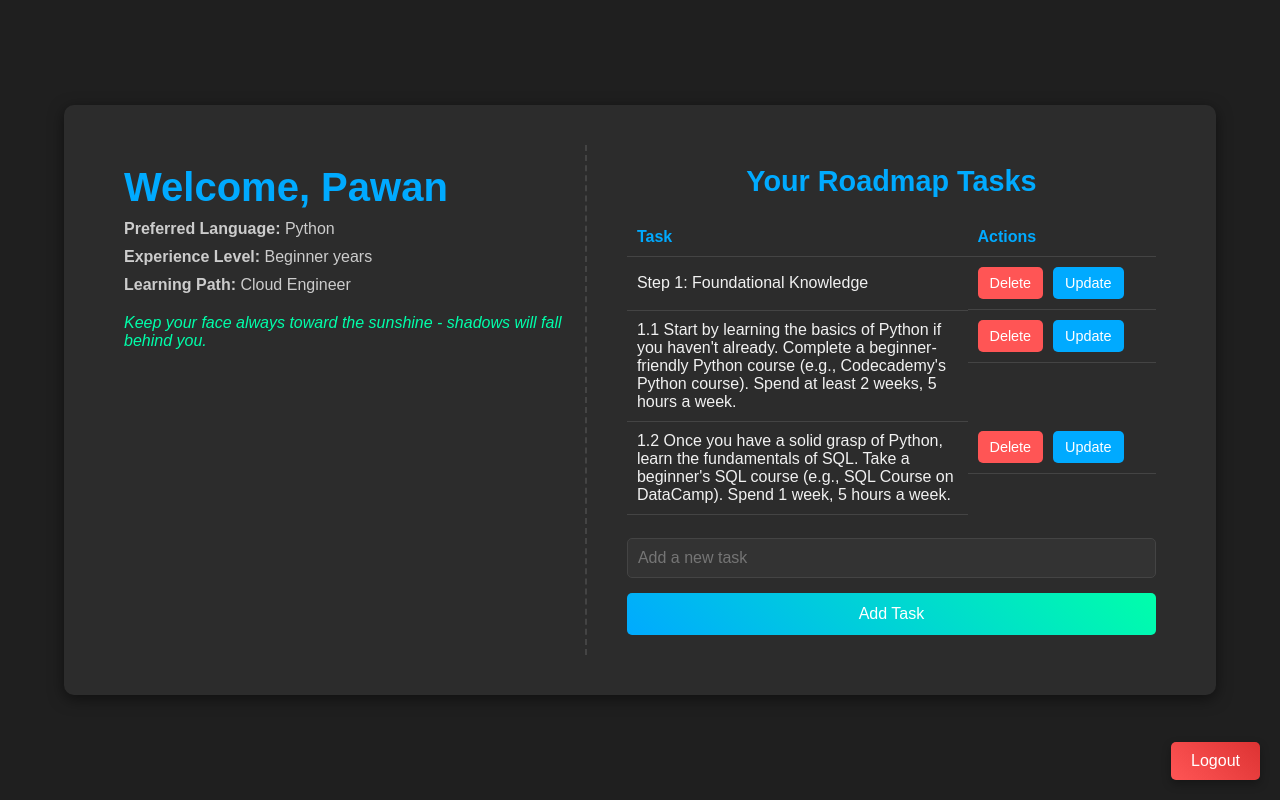
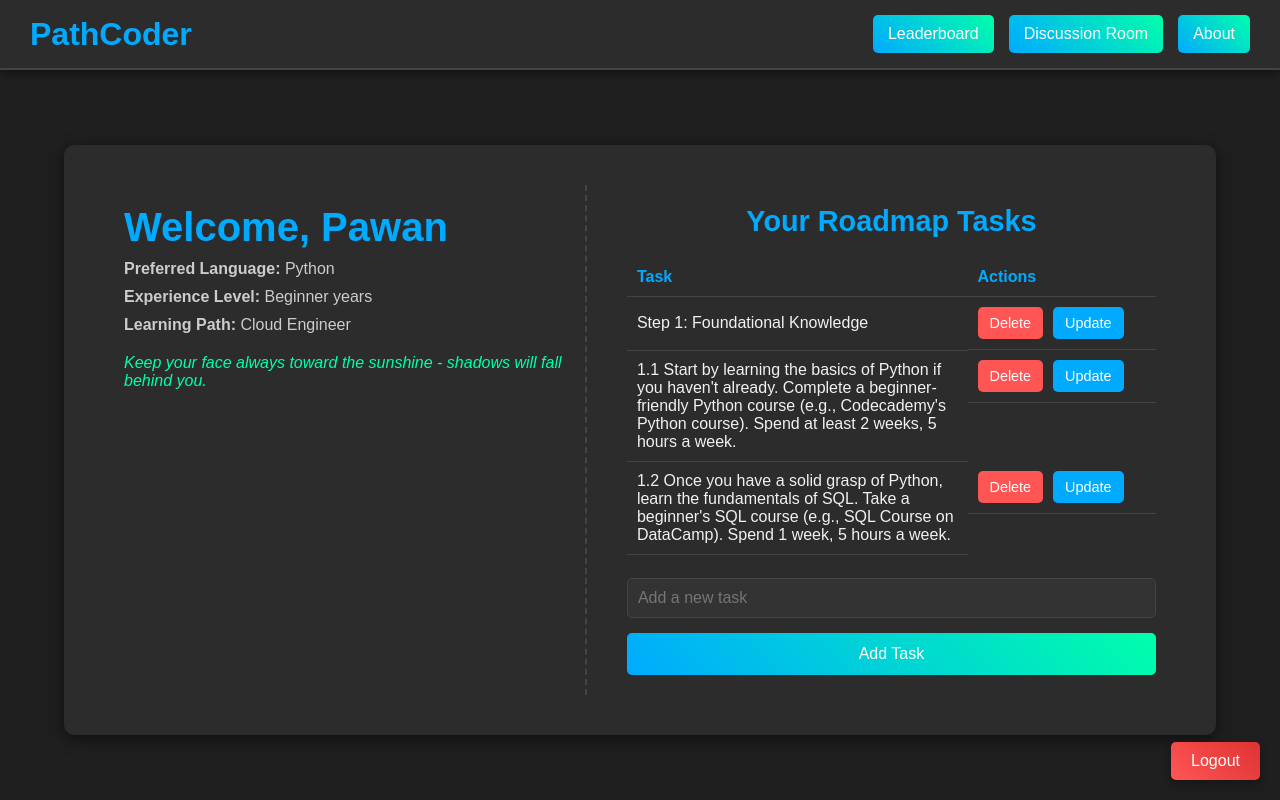
Before and after one commit to zGamingTechz/PathCoder, a Flask app: page / in a window 1280 px wide. Run offline with Flask 3, Linux system fonts and the light colour scheme; a user stored in the database is signed in; data comes from the database, SQL or seed files in the repository.

Commit message:
Added header

```diff
--- a/app.py
+++ b/app.py
@@ -40,12 +40,6 @@ class User(db.Model):
 
 @app.route('/', methods=['GET', 'POST'])
 def home():
-
-    # REMOVEEEE !!!!!!!!
-    #session["logged_in"] = False
-    #session['answered'] = True
-    # REMOVEEE  !!!!!!!!!!!!!!
-
     if request.method == "POST":
         task_content = request.form['content']
         new_task = ToDo(content=task_content, email=session['user_email'])
--- a/static/style_home.css
+++ b/static/style_home.css
@@ -171,3 +171,52 @@ a.btn.delete:hover {
     background-color: #cc2222;
     transform: scale(1.05);
 }
+
+/* Header Section */
+.header {
+    position: fixed;
+    top: 0;
+    left: 0;
+    width: 100%;
+    background-color: #2c2c2c;
+    padding: 15px 30px;
+    display: flex;
+    align-items: center;
+    justify-content: space-between;
+    box-shadow: 0 2px 10px rgba(0, 0, 0, 0.5);
+    border-bottom: 2px solid #444;
+    z-index: 10;
+}
+
+.header .logo h1 {
+    font-size: 2rem;
+    color: #00aaff;
+    font-weight: bold;
+    margin: 0;
+}
+
+.nav-links {
+    display: flex;
+    gap: 15px;
+}
+
+.nav-btn {
+    text-decoration: none;
+    padding: 10px 15px;
+    background: linear-gradient(45deg, #00aaff, #00ffaa);
+    color: #fff;
+    font-size: 1rem;
+    border-radius: 5px;
+    text-align: center;
+    transition: background-color 0.3s, transform 0.2s;
+}
+
+.nav-btn:hover {
+    background-color: #0088cc;
+    transform: scale(1.05);
+}
+
+/* Adjust page layout for fixed header */
+body {
+    padding-top: 80px; /* Add padding equal to the header height */
+}
--- a/templates/home.html
+++ b/templates/home.html
@@ -6,6 +6,18 @@
 {% endblock %}
 
 {% block body %}
+<!-- Header Section -->
+<header class="header">
+    <div class="logo">
+        <h1>PathCoder</h1>
+    </div>
+    <nav class="nav-links">
+        <a href="/leaderboard" class="nav-btn">Leaderboard</a>
+        <a href="/chatroom" class="nav-btn">Discussion Room</a>
+        <a href="/about" class="nav-btn">About</a>
+    </nav>
+</header>
+
 <div class="container">
     <!-- Left Section: User Information -->
     <div class="welcome-section">
```
